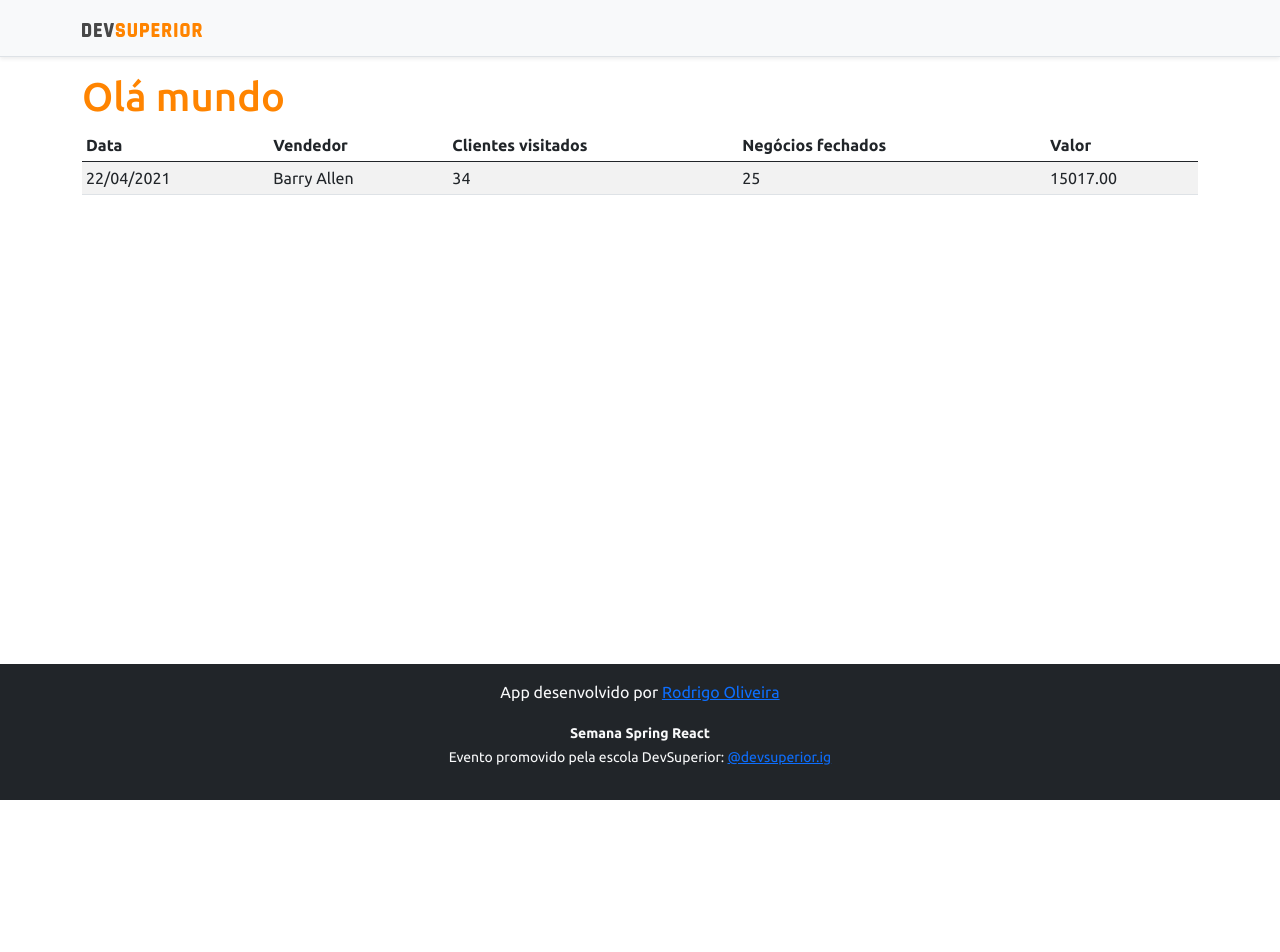
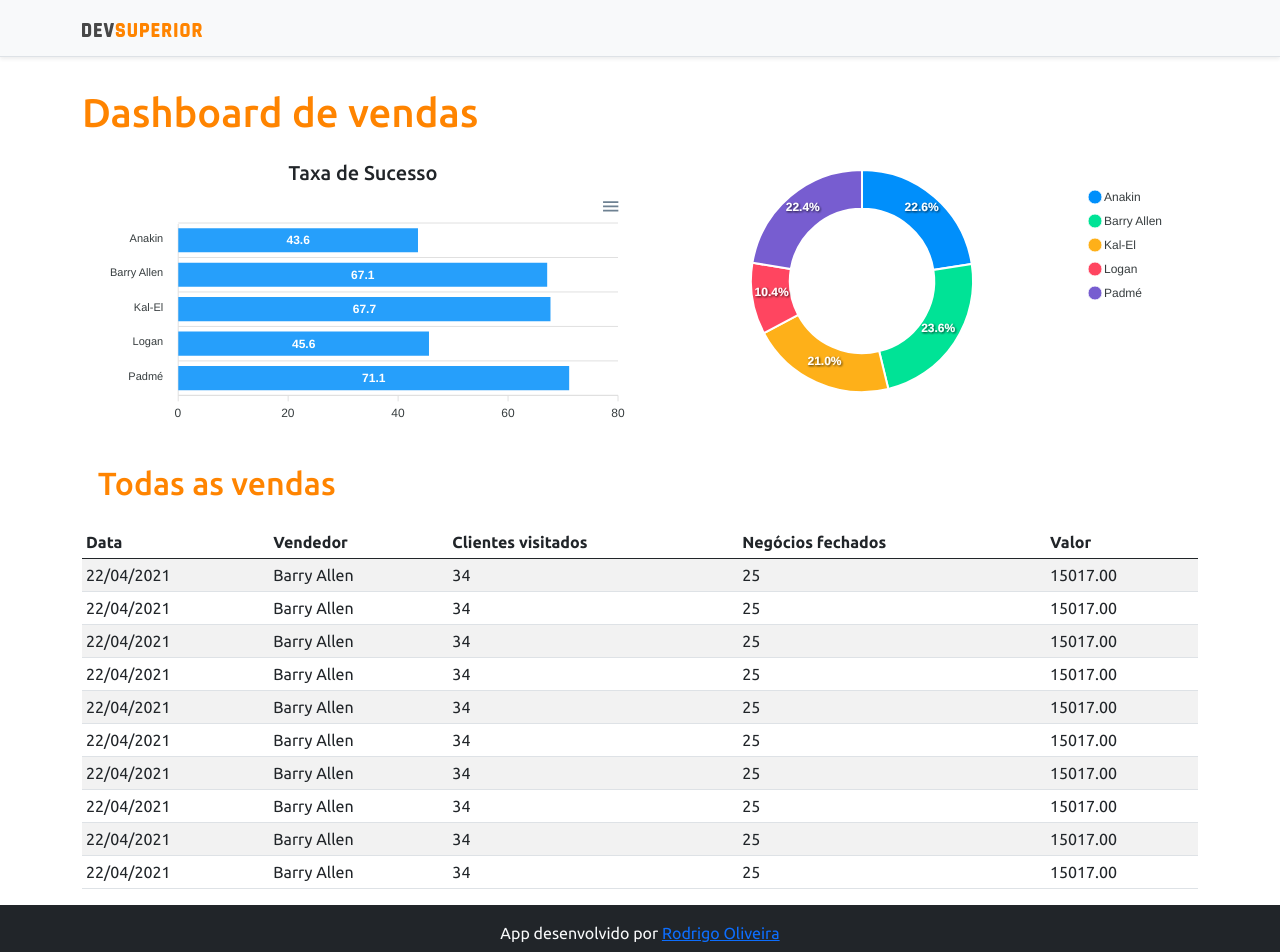
Before and after one commit to rodri1110/projeto-sds3, a React (Create React App) app in the folder frontend/: page / in a window 1280 px wide. Shown: the top 952 px of the page. Before the commit the page ends 800 px from the top, so only its background shows below. Built offline with nearby package versions, Linux system fonts and the light colour scheme.

Commit message:
static charts

```diff
--- a/frontend/package.json
+++ b/frontend/package.json
@@ -11,9 +11,11 @@
     "@types/node": "^12.0.0",
     "@types/react": "^17.0.0",
     "@types/react-dom": "^17.0.0",
+    "apexcharts": "^3.26.2",
     "bootstrap": "^5.0.0",
     "botstrap": "^0.20.1",
     "react": "^17.0.2",
+    "react-apexcharts": "^1.3.9",
     "react-dom": "^17.0.2",
     "react-scripts": "4.0.3",
     "typescript": "^4.1.2",
--- a/frontend/src/App.tsx
+++ b/frontend/src/App.tsx
@@ -1,4 +1,6 @@
+import BarCharts from "componentes/BarCharts";
 import DataTable from "componentes/DataTable";
+import DonutChart from "componentes/DonutChart";
 import Footer from "componentes/Footer";
 import NavBar from "componentes/NavBar";
 
@@ -7,7 +9,19 @@
     <>
       <NavBar />
       <div className="container">
-        <h1 className="text-primary">Olá mundo</h1>
+        <h1 className="text-primary py-3">Dashboard de vendas</h1>
+        <div className="row px-3">
+          <div className="col sm-6">
+            <h5 className='text-center text-secundary'>Taxa de Sucesso</h5>
+            <BarCharts />
+          </div>
+          <div className="col sm-6">
+            <DonutChart />
+          </div>
+          <div className='py-3'>
+            <h2 className='text-primary'>Todas as vendas</h2>
+          </div>
+        </div>
         <DataTable />
       </div>
       <Footer />
--- /dev/null
+++ b/frontend/src/componentes/BarCharts/index.tsx
@@ -0,0 +1,34 @@
+import Chart from 'react-apexcharts';
+
+function BarCharts() {
+    const options = {
+        plotOptions: {
+            bar: {
+                horizontal: true,
+            }
+        },
+    };
+
+    const mockData = {
+        labels: {
+            categories: ['Anakin', 'Barry Allen', 'Kal-El', 'Logan', 'Padmé']
+        },
+        series: [
+            {
+                name: "% Sucesso",
+                data: [43.6, 67.1, 67.7, 45.6, 71.1]
+            }
+        ]
+    };
+
+    return (
+        <Chart
+            options= {{...options, xaxis: mockData.labels}}
+            series={mockData.series}
+            type = 'bar'
+            height = '240'
+        />
+    );
+}
+
+export default BarCharts;
--- a/frontend/src/componentes/DataTable/index.tsx
+++ b/frontend/src/componentes/DataTable/index.tsx
@@ -19,6 +19,69 @@
                         <td>25</td>
                         <td>15017.00</td>
                     </tr>
+                    <tr>
+                        <td>22/04/2021</td>
+                        <td>Barry Allen</td>
+                        <td>34</td>
+                        <td>25</td>
+                        <td>15017.00</td>
+                    </tr>
+                    <tr>
+                        <td>22/04/2021</td>
+                        <td>Barry Allen</td>
+                        <td>34</td>
+                        <td>25</td>
+                        <td>15017.00</td>
+                    </tr>
+                    <tr>
+                        <td>22/04/2021</td>
+                        <td>Barry Allen</td>
+                        <td>34</td>
+                        <td>25</td>
+                        <td>15017.00</td>
+                    </tr>
+                    <tr>
+                        <td>22/04/2021</td>
+                        <td>Barry Allen</td>
+                        <td>34</td>
+                        <td>25</td>
+                        <td>15017.00</td>
+                    </tr>
+                    <tr>
+                        <td>22/04/2021</td>
+                        <td>Barry Allen</td>
+                        <td>34</td>
+                        <td>25</td>
+                        <td>15017.00</td>
+                    </tr>
+                    <tr>
+                        <td>22/04/2021</td>
+                        <td>Barry Allen</td>
+                        <td>34</td>
+                        <td>25</td>
+                        <td>15017.00</td>
+                    </tr>
+                    <tr>
+                        <td>22/04/2021</td>
+                        <td>Barry Allen</td>
+                        <td>34</td>
+                        <td>25</td>
+                        <td>15017.00</td>
+                    </tr>
+                    <tr>
+                        <td>22/04/2021</td>
+                        <td>Barry Allen</td>
+                        <td>34</td>
+                        <td>25</td>
+                        <td>15017.00</td>
+                    </tr>
+                    <tr>
+                        <td>22/04/2021</td>
+                        <td>Barry Allen</td>
+                        <td>34</td>
+                        <td>25</td>
+                        <td>15017.00</td>
+                    </tr>
                 </tbody>
             </table>
         </div>
--- /dev/null
+++ b/frontend/src/componentes/DonutChart/index.tsx
@@ -0,0 +1,25 @@
+import Chart from 'react-apexcharts';
+
+function DonutChart() {
+    const mockData = {
+        series: [477138, 499928, 444867, 220426, 473088],
+        labels: ['Anakin', 'Barry Allen', 'Kal-El', 'Logan', 'Padmé']
+    }
+
+    const options = {
+        legend: {
+            show: true
+        }
+    }
+
+    return (
+        <Chart
+            options= {{...options, labels: mockData.labels}}
+            series={mockData.series}
+            type = 'donut'
+            height = '240'
+        />
+    );
+}
+
+export default DonutChart;
```
Also changed, not shown: 1 other file (tests, documents, lock files or other folders).
